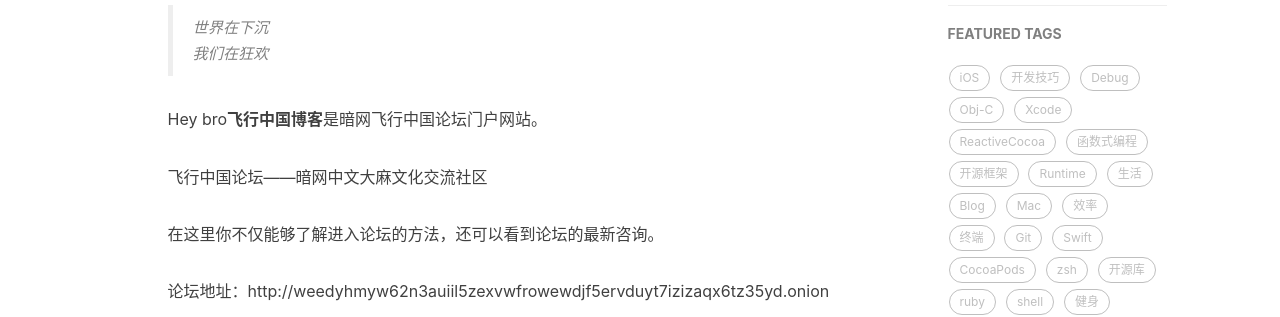
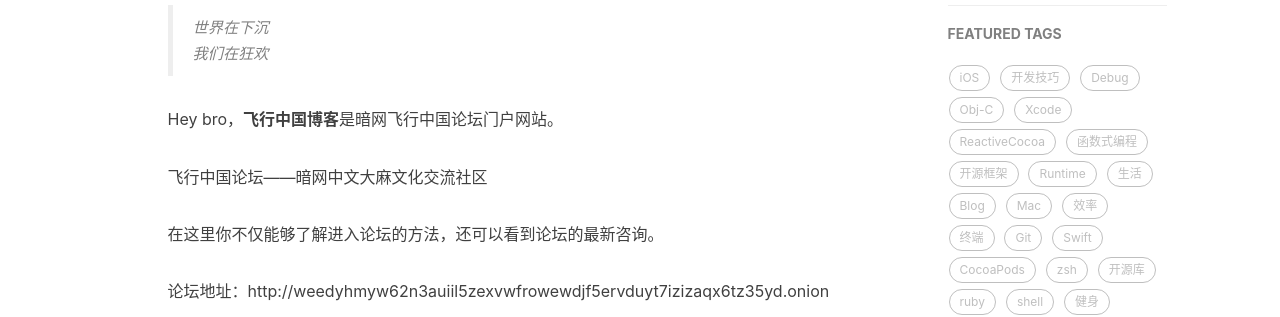
Before and after one commit to feixingzhongguo/feixingzhongguo.github.io, a Jekyll site: the page built from about.html, in a window 1280 px wide. Shown: the part 453-770 px from the top of the page. Built offline with Jekyll 4.4.1, drawn with Linux system fonts in a browser that asks for light colours; nearby versions of some CDN libraries; comment, search, counter and statistics services are not loaded.

```diff
--- a/about.html
+++ b/about.html
@@ -18,7 +18,7 @@ header-img: "img/post-bg-rwd.jpg"
     <blockquote><p>世界在下沉<br>
     我们在狂欢</p></blockquote>
 
-    <p>Hey bro<strong>飞行中国博客</strong>是暗网飞行中国论坛门户网站。</p>
+    <p>Hey bro，<strong>飞行中国博客</strong>是暗网飞行中国论坛门户网站。</p>
 
     <p>飞行中国论坛——暗网中文大麻文化交流社区</p>
 
```
